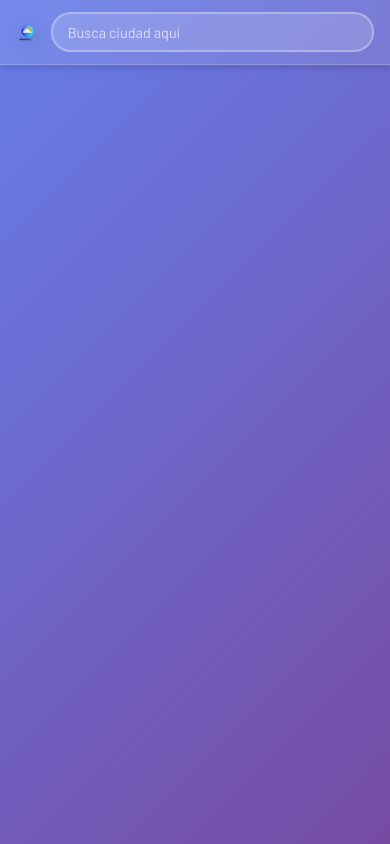
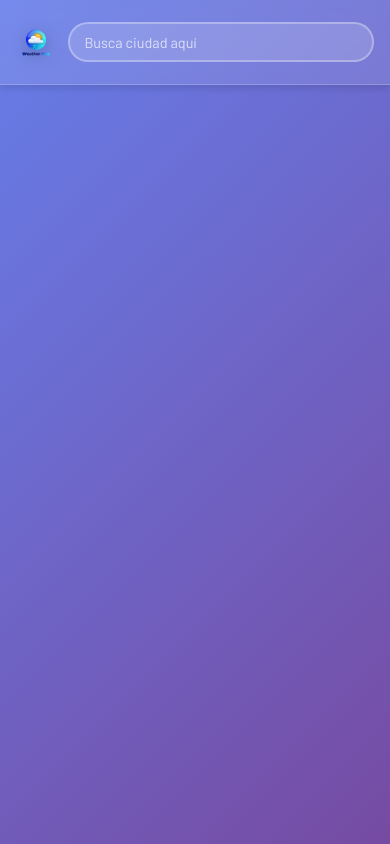
Before and after one commit to webermuros1-oss/AppWeather, a plain HTML site: page header.html in a window 390 px wide. Drawn offline with Linux system fonts and the light colour scheme.

Commit message:
patch: icon css more big

```diff
--- a/css/header.css
+++ b/css/header.css
@@ -39,7 +39,7 @@ body {
 }
 
 .weatherIcon {
-	height: 120px;
+	height: 180px;
 	width: auto;
 	transition: transform 0.3s ease;
 	filter: drop-shadow(0 4px 8px rgba(0, 0, 0, 0.2));
@@ -83,7 +83,7 @@ body {
 	}
 
 	.weatherIcon {
-		height: 80px;
+		height: 100px;
 	}
 
 	#getCity {
@@ -92,7 +92,7 @@ body {
 	}
 
 	body {
-		padding-top: 110px;
+		padding-top: 130px;
 	}
 }
 
@@ -104,7 +104,7 @@ body {
 	}
 
 	.weatherIcon {
-		height: 35px;
+		height: 60px;
 	}
 
 	#getCity {
@@ -114,6 +114,6 @@ body {
 	}
 
 	body {
-		padding-top: 65px;
+		padding-top: 90px;
 	}
 }
--- a/js/header.js
+++ b/js/header.js
@@ -3,8 +3,10 @@ class MyHeader extends HTMLElement {
         this.innerHTML = `
 
     <header class="appHeader">
+
         <h1 class="title"><img class="weatherIcon" src="/images/logoWeatherPlus.png" alt="weather logo"></h1>
-		<input id="getCity" type="text" placeholder="Busca ciudad aquí" />
+
+        <input id="getCity" type="text" placeholder="Busca ciudad aquí" />
     </header>
     `;
     }
```
